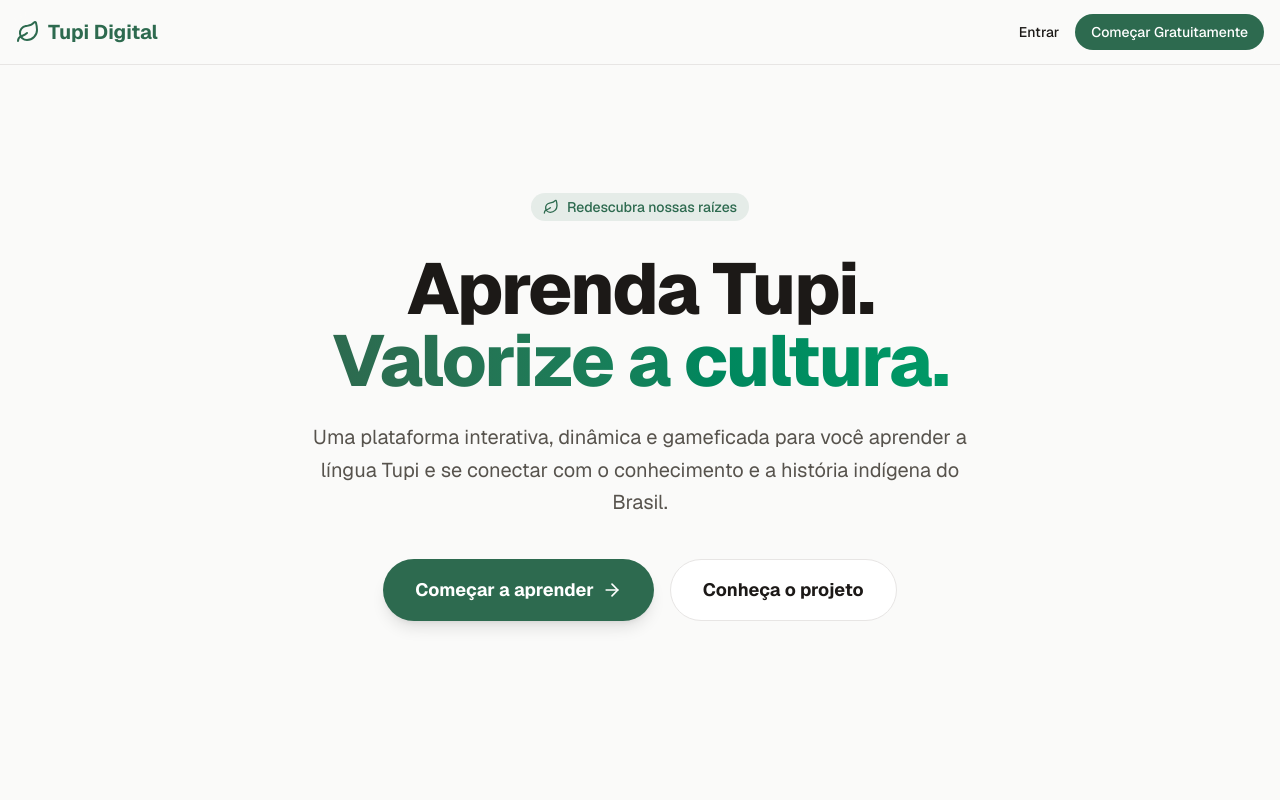
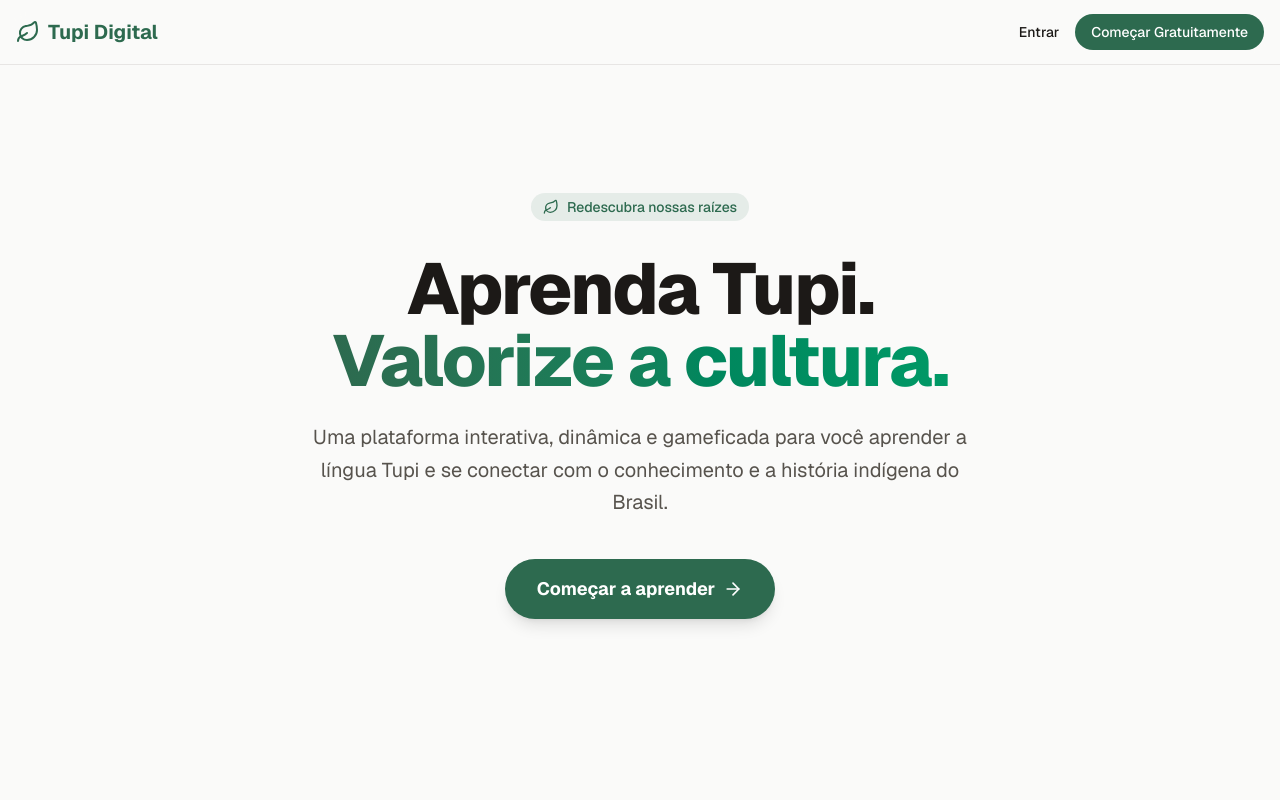
Before and after one commit to MaxBr221/front_trilha_potiguara, a Next.js app: page / in a window 1280 px wide. Shown: the top 800 px of the page. Built offline with nearby package versions, Linux system fonts and the light colour scheme.

Commit message:
refactor: ajustar tela inicial

```diff
--- a/src/app/page.tsx
+++ b/src/app/page.tsx
@@ -35,12 +35,6 @@ export default function Home() {
             >
               Começar a aprender
               <ArrowRight className="w-5 h-5" />
-            </Link>
-            <Link
-              href="/sobre"
-              className="inline-flex items-center justify-center gap-2 bg-white text-foreground border border-stone-200 px-8 py-4 rounded-full text-lg font-bold hover:bg-stone-50 transition-all"
-            >
-              Conheça o projeto
             </Link>
           </div>
         </section>
```
